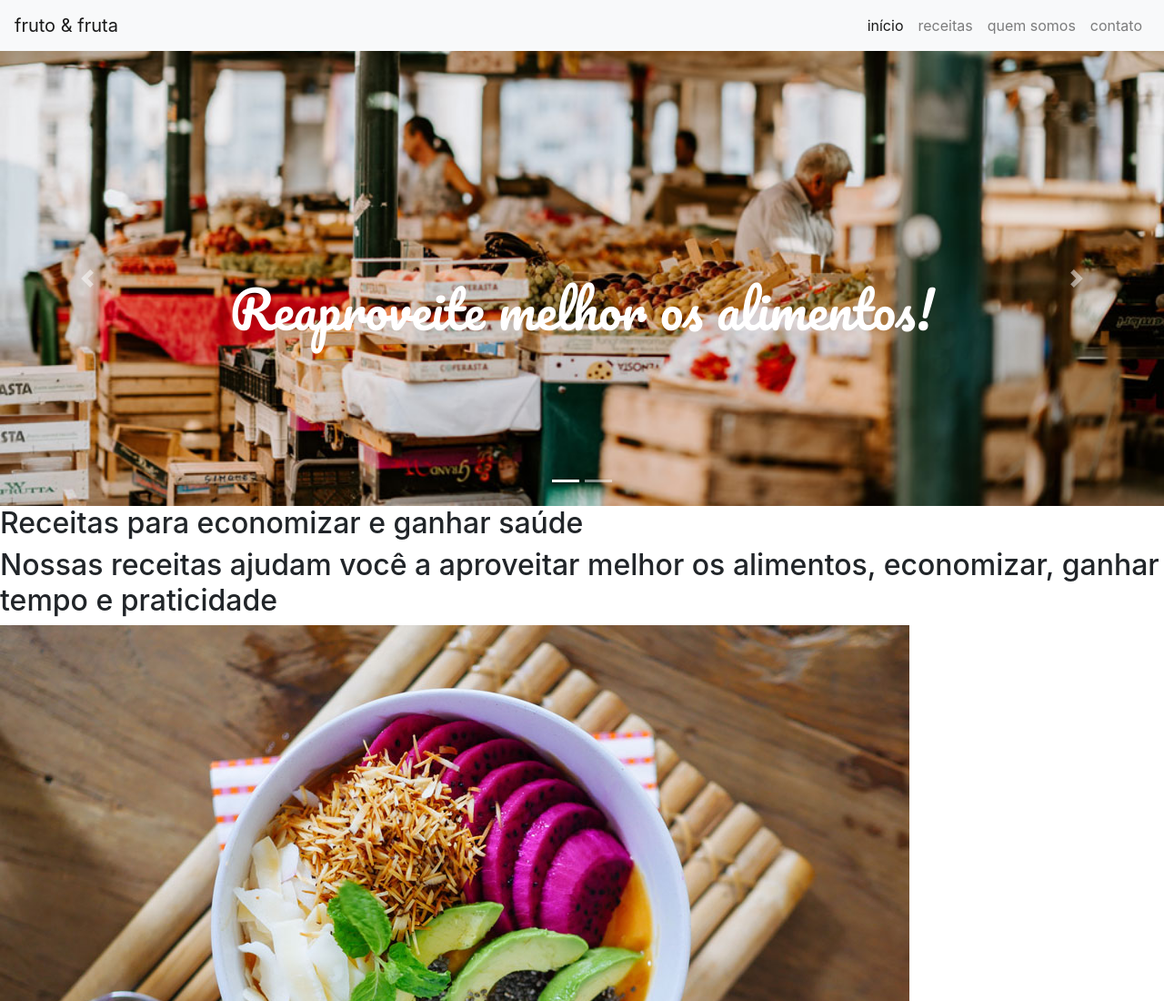
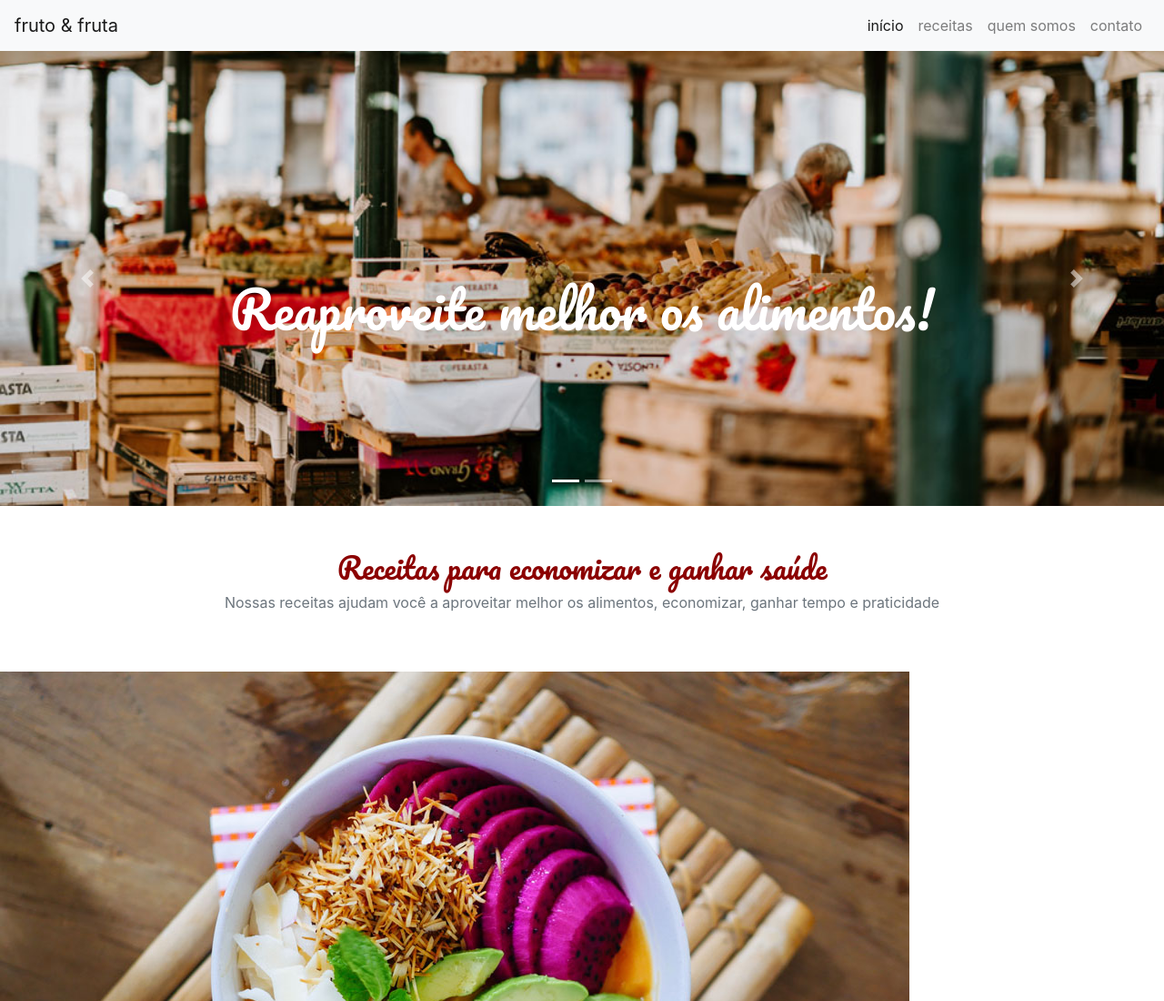
Before and after one commit to melissajblins/Bootstrap4, a plain HTML site: page index.html in a window 1280 px wide. Shown: the top 1100 px of the page at 91% size. Drawn offline with nearby package versions, Linux system fonts and the light colour scheme.

Commit message:
Estilizando título e subtítulo

```diff
--- a/index.html
+++ b/index.html
@@ -35,13 +35,13 @@
       <div class="carousel-item active">
         <img src="src/img/carrossel-img1.jpg" class="d-block w-100 imagem-carrossel-um" alt="...">
         <div class="carousel-caption d-none d-md-block h-50">
-          <h1 class="titulo display-4">Reaproveite melhor os alimentos!</h1>
+          <h1 class="fonte-pacifico display-4">Reaproveite melhor os alimentos!</h1>
         </div>
       </div>
       <div class="carousel-item">
         <img src="src/img/carrossel-img2.jpg" class="d-block w-100 imagem-carrossel-dois" alt="...">
         <div class="carousel-caption d-none d-md-block h-50">
-          <h1 class="titulo display-4">Economize e ganhe em saúde!</h1>
+          <h1 class="fonte-pacifico display-4">Economize e ganhe em saúde!</h1>
         </div>
       </div>
     </div>
@@ -55,8 +55,8 @@
     </a>
   </div>
 
-  <h2>Receitas para economizar e ganhar saúde</h2>
-  <h2>Nossas receitas ajudam você a aproveitar melhor os alimentos, economizar, ganhar tempo e praticidade</h2>
+  <h2 class="text-center fonte-pacifico cor-especial pt-5">Receitas para economizar e ganhar saúde</h2>
+  <p class="text-center text-secondary pb-5">Nossas receitas ajudam você a aproveitar melhor os alimentos, economizar, ganhar tempo e praticidade</p>
 
   <img src="src/img/receita-abacate.jpg" alt="tigela com salada de abacate, vista superior">
   <h3>Tigela de abacate</h3>
--- a/src/style.css
+++ b/src/style.css
@@ -9,6 +9,10 @@
     height: 500px;
 }
 
-.titulo {
+.fonte-pacifico {
     font-family: 'Pacifico', cursive;
 }
+
+.cor-especial {
+    color: darkred;
+}
```
